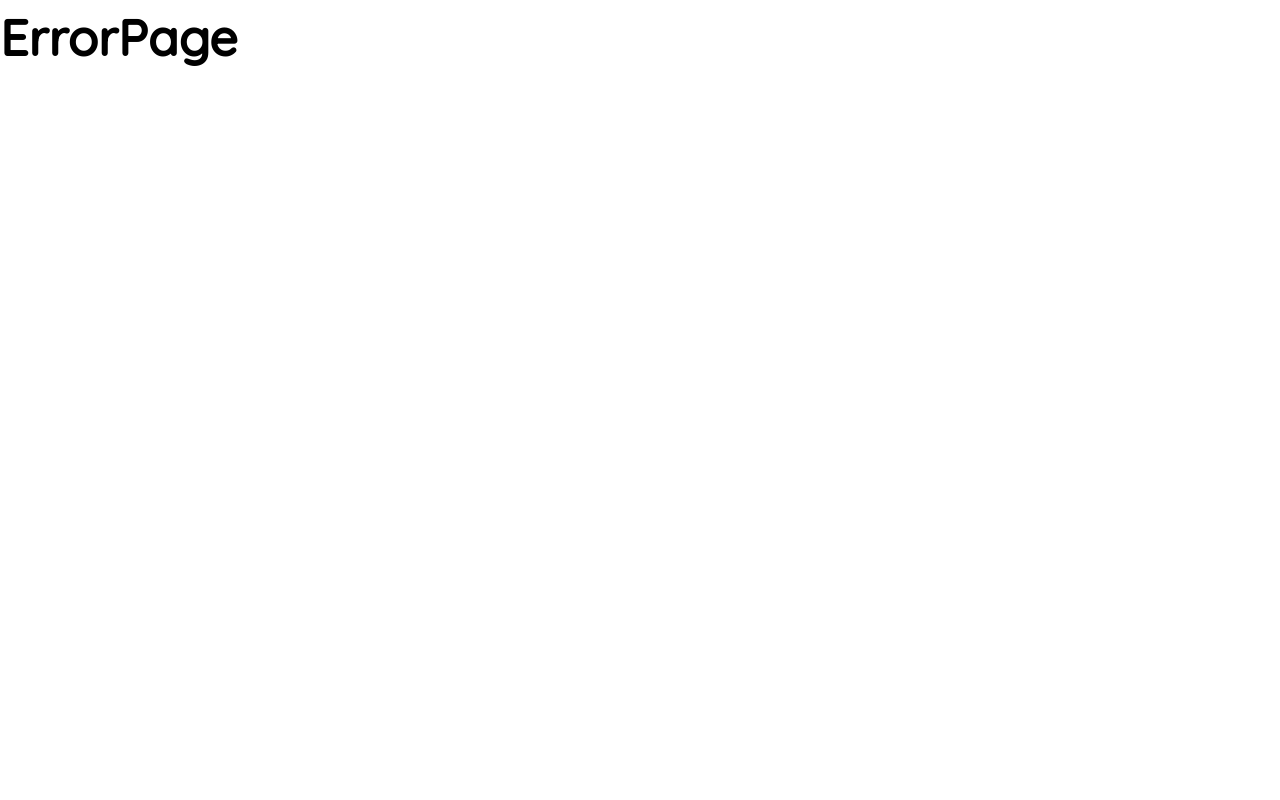
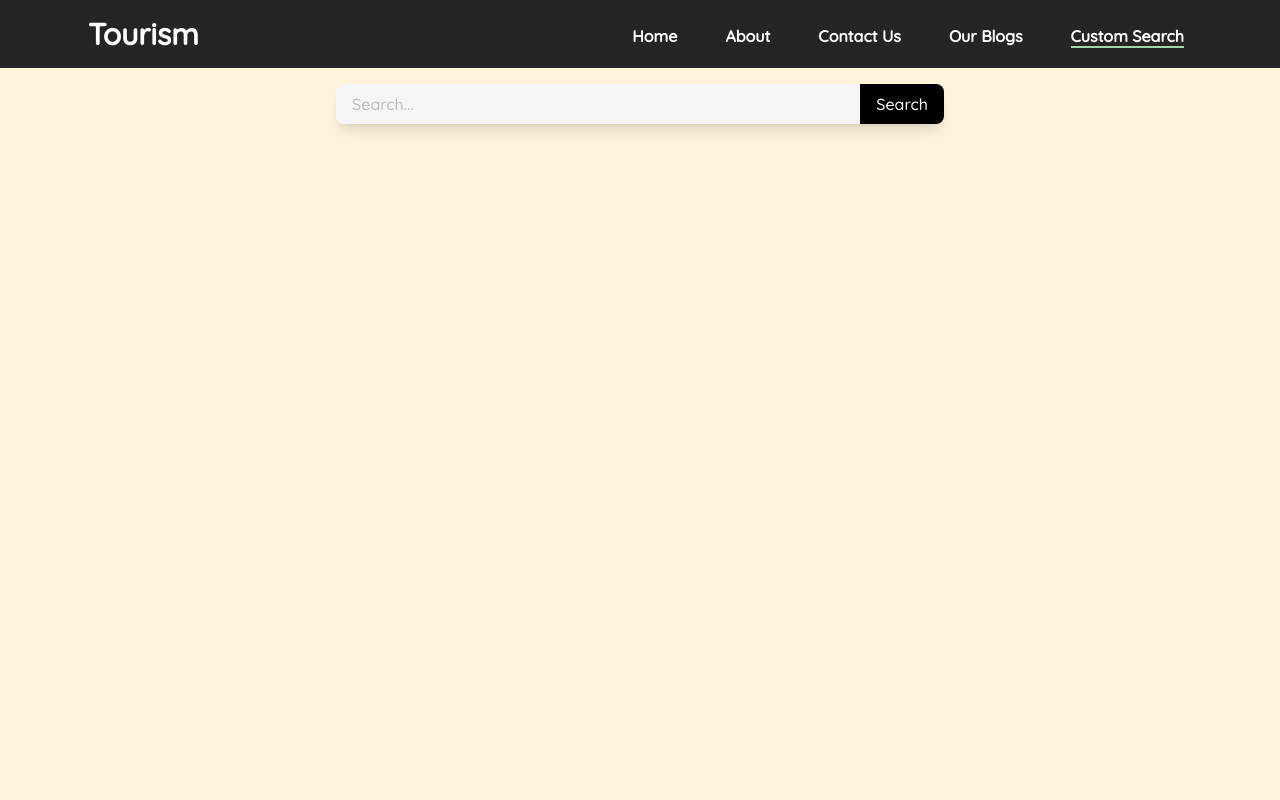
Before and after one commit to Dhruv9544/Tourism, a React (Create React App) app in the folder client/: page /customsearch in a window 1280 px wide. Before the commit this address had no page. Shown: the top 800 px of the page. Built offline with nearby package versions, Linux system fonts and the light colour scheme; no server answers.

Commit message:
routing and custom search ui

```diff
--- a/client/src/App.js
+++ b/client/src/App.js
@@ -7,6 +7,7 @@ import About from "./pages/About";
 import Contact from "./pages/Contact";
 import SubCategory from "./pages/SubCategory";
 import SubCategoryCard from "./components/SubCategoryCard";
+import CustomSearch from "./pages/CustomSearch";
 const routes = createBrowserRouter([
   {
     path: "/",
@@ -26,6 +27,11 @@ const routes = createBrowserRouter([
       {
         path: "contact",
         element: <Contact />,
+        errorElement: <ErrorPage />,
+      },
+      {
+        path: "customsearch",
+        element: <CustomSearch />,
         errorElement: <ErrorPage />,
       },
       {
--- a/client/src/components/CategoryCard/CategoryCard.js
+++ b/client/src/components/CategoryCard/CategoryCard.js
@@ -1,6 +1,13 @@
 import { Link } from "react-router-dom";
-
+import { useSelector } from "react-redux/es/hooks/useSelector";
+import { useMemo } from "react";
 const CategoryCard = (props) => {
+  const subcategory = useSelector((state) => state.Maincategory.subcategories);
+  console.log(subcategory);
+  const data = useMemo(() => {
+    return subcategory.find((c) => c.name === props.title);
+  }, []);
+  console.log(data.subcategory[0]);
   return (
     <div className="w-80  bg-white border border-gray-200 rounded-lg shadow dark:bg-white dark:border-gray-700 hover:scale-110  duration-200 sm:items-center">
       {/* <Link> */}
@@ -15,7 +22,7 @@ const CategoryCard = (props) => {
           {props.title}
         </p>
         <Link
-          to={`category/${props.id}`}
+          to={`category/${props.id}/${data.subcategory[0]}`}
           className="inline-flex items-center px-3 py-2 text-sm font-medium text-center text-black bg-[#ffffdd] rounded-lg hover:bg-[#ecec6f] focus:ring-4 focus:outline-none focus:ring-blue-300 dark:bg-[#ffffdd] dark:hover:bg-[#ecec6f] dark:focus:ring-blue-800"
         >
           Explore
--- a/client/src/components/Navbar.js
+++ b/client/src/components/Navbar.js
@@ -85,11 +85,11 @@ const Navbar = () => {
             </div>
             <div className="group">
               <NavLink
-                to={"ourblogs"}
+                to={"customsearch"}
                 className={({ isActive }) =>
                   isActive
-                    ? "mx-2 bg-white group-hover:border-b-2 group-hover:border-blue-50 border-b-2 border-green-200"
-                    : "mx-2 bg-white text-black rounded p-2 border border-black shadow-white group-hover:bg-white/80"
+                    ? "mx-2 group-hover:border-b-2 group-hover:border-blue-50 border-b-2 border-green-200"
+                    : "mx-2 group-hover:border-b-2 group-hover:border-green-200"
                 }
               >
                 Custom Search
--- a/client/src/components/SubCategoryCard.js
+++ b/client/src/components/SubCategoryCard.js
@@ -45,36 +45,6 @@ const SubCategoryCard = () => {
   }, [urlparameter]);
 
   return (
-    // <div>
-    //   <div class="flex justify-between gap-5 mx-16 mt-5">
-    //     {result.map((item) => (
-    //       <div class="w-1/2 relative rounded-lg overflow-hidden group">
-    //         <img src={item.Thumbnail} alt="" class="w-full h-60" />
-    //         <div class="absolute inset-0 flex items-center h-60 justify-center bg-black bg-opacity-50 transition-opacity duration-300 opacity-0 group-hover:opacity-100 group-hover:visible">
-    //           {/* <!-- Left-aligned heading and stars --> */}
-    //           <div class="w-full h-60 flex items-center justify-center p-2">
-    //             <h2 class="text-white text-2xl font-semibold ml-3">
-    //               {item.DestinationName}
-    //             </h2>
-    //             <div class="flex items-center space-x-2 mr-3"></div>
-    //           </div>
-    //         </div>
-    //         {/* below content  */}
-    //         <div class=" absolute bottom-0 w-full flex items-start justify-between bg-transparent transition-opacity duration-300  p-2 opacity-100 visible group-hover:opacity-0 group-hover:invisible">
-    //           {/* <!-- Right-aligned heading and stars --> */}
-    //           <div class="flex items-center justify-between w-full p-2">
-    //             <h2 class="text-white text-2xl font-semibold ml-3">
-    //               {item.DestinationName}
-    //             </h2>
-    //             <div className="flex items-center space-x-2 mr-3">
-    //               <StarIcon number={item.Rating} />
-    //             </div>
-    //           </div>
-    //         </div>
-    //       </div>
-    //     ))}
-    //   </div>
-    // </div>
     <div className="pt-6 pb-12 ">
       {result.map((item, index) => (
         <div id="card" key={item._id}>
@@ -91,7 +61,7 @@ const SubCategoryCard = () => {
               {/* <!-- media --> */}
               <div className="h-68 w-auto md:w-1/2">
                 <img
-                  className="inset-0 h-full w-full "
+                  className="inset-0 h-full w-full object-center"
                   style={{ height: "100%" }}
                   src={item.Thumbnail}
                   alt={item.DestinationName}
--- a/client/src/pages/About.js
+++ b/client/src/pages/About.js
@@ -1,58 +1,3 @@
-import React, { useState } from "react";
-
-const About = () => {
-  const [formData, setFormData] = useState({
-    search: "",
-  });
-  const [result, setResult] = useState([]);
-
-  const handleChange = (e) => {
-    const { name, value } = e.target;
-    setFormData({
-      ...formData,
-      [name]: value,
-    });
-  };
-  const handleSubmit = (e) => {
-    e.preventDefault();
-    var requestOptions = {
-      method: "GET",
-      redirect: "follow",
-    };
-
-    fetch(`http://localhost:9999/search?q=${formData.search}`, requestOptions)
-      .then((response) => response.text())
-      .then((result) => {
-        // console.log(result);
-        const data = JSON.parse(result).data;
-        console.log(data);
-        setResult(data);
-      })
-      .catch((error) => console.log("error", error));
-  };
-
-  return (
-    <div className="w-full md:w-1/2 mx-auto p-4">
-      <form className="relative" onSubmit={handleSubmit}>
-        <div className="relative rounded-lg shadow-lg">
-          <input
-            type="text"
-            className="w-full py-2 px-4 rounded-lg bg-gray-100 focus:outline-none focus:bg-white text-gray-800"
-            placeholder="Search..."
-            name="search"
-            value={formData.search}
-            onChange={handleChange}
-          />
-          <button
-            type="submit"
-            className="absolute inset-y-0 right-0 px-4 py-2 bg-blue-500 text-white rounded-r-lg hover:bg-blue-600 focus:outline-none focus:bg-blue-600"
-          >
-            Search
-          </button>
-        </div>
-      </form>
-    </div>
-  );
-};
+const About = () => {};
 
 export default About;
--- /dev/null
+++ b/client/src/pages/CustomSearch.js
@@ -0,0 +1,59 @@
+import { useState } from "react";
+const CustomSearch = () => {
+  const [formData, setFormData] = useState({
+    search: "",
+  });
+  const [result, setResult] = useState([]);
+
+  const handleChange = (e) => {
+    const { name, value } = e.target;
+    setFormData({
+      ...formData,
+      [name]: value,
+    });
+  };
+  const handleSubmit = (e) => {
+    e.preventDefault();
+    var requestOptions = {
+      method: "GET",
+      redirect: "follow",
+    };
+
+    fetch(`http://localhost:9999/search?q=${formData.search}`, requestOptions)
+      .then((response) => response.text())
+      .then((result) => {
+        // console.log(result);
+        const data = JSON.parse(result).data;
+        console.log(data);
+        setResult(data);
+      })
+      .catch((error) => console.log("error", error));
+  };
+
+  return (
+    <div className="bg-[#fff3da] max-w-screen">
+      <div className=" h-100 min-h-screen md:w-1/2 mx-auto p-4 ">
+        <form className="relative" onSubmit={handleSubmit}>
+          <div className="relative rounded-lg shadow-lg">
+            <input
+              type="text"
+              className="w-full py-2 px-4 rounded-lg bg-gray-100 focus:outline-none focus:bg-white text-gray-800"
+              placeholder="Search..."
+              name="search"
+              value={formData.search}
+              onChange={handleChange}
+            />
+            <button
+              type="submit"
+              className="absolute inset-y-0 right-0 px-4 py-2 bg-[#000] text-white rounded-r-lg hover:bg-gray-700 focus:outline-none focus:bg-blue-600"
+            >
+              Search
+            </button>
+          </div>
+        </form>
+      </div>
+    </div>
+  );
+};
+
+export default CustomSearch;
--- a/client/src/pages/SubCategory.js
+++ b/client/src/pages/SubCategory.js
@@ -1,7 +1,7 @@
 import { Typography } from "@material-tailwind/react";
 import { NavLink, Outlet } from "react-router-dom";
 import { Button } from "@material-tailwind/react";
-import { Fragment, useMemo } from "react";
+import { useMemo } from "react";
 import { useParams } from "react-router-dom";
 import { useSelector } from "react-redux";
 export function SubCategory() {
@@ -19,7 +19,7 @@ export function SubCategory() {
   }
 
   return (
-    <div className="bg-[#fff3da]">
+    <div className="bg-[#fff3da] min-h-screen">
       <figure className="relative h-96 w-full">
         <img
           className="h-full w-full object-cover object-center"
```
